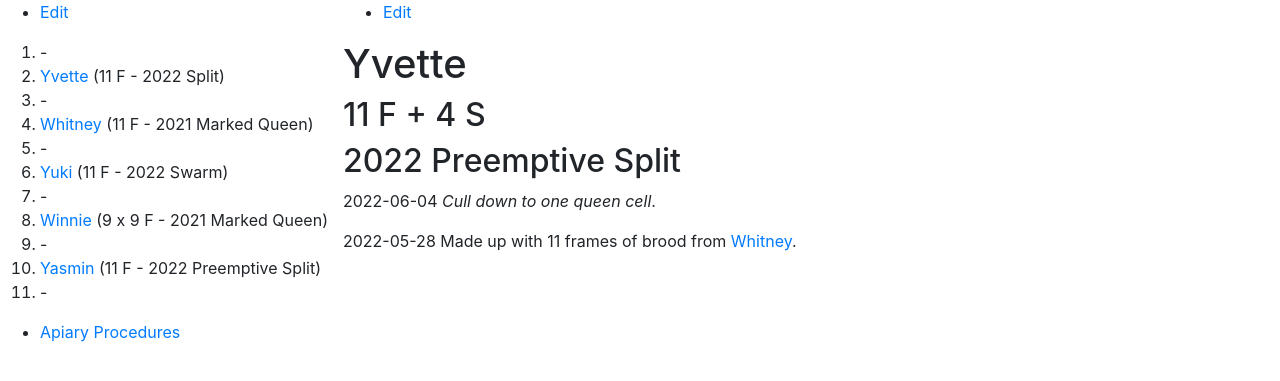
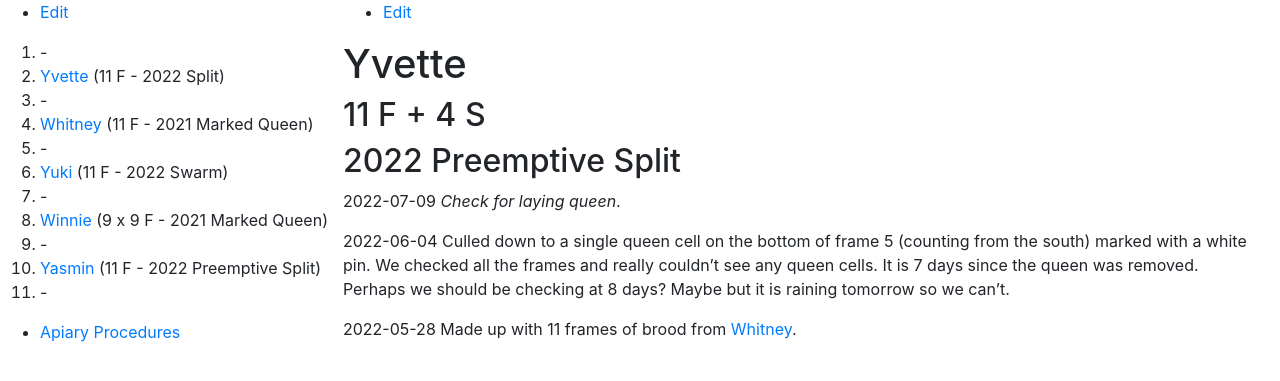
Before and after one commit to joejcollins/rhapsody-angel, a Jekyll site: the page built from queens/2022-yvette.md, in a window 1280 px wide. Shown: the top 381 px of the page. Built offline with Jekyll 4.4.1, drawn with Linux system fonts in a browser that asks for light colours; our own code applies the rules of GitHub Pages for plain Markdown files.

Commit message:
Swarms and culled queen cells

```diff
--- a/queens/2022-yvette.md
+++ b/queens/2022-yvette.md
@@ -4,6 +4,8 @@
 
 ## 2022 Preemptive Split
 
-2022-06-04 *Cull down to one queen cell*.
+2022-07-09 *Check for laying queen*.
+
+2022-06-04 Culled down to a single queen cell on the bottom of frame 5 (counting from the south) marked with a white pin.  We checked all the frames and really couldn't see any queen cells.  It is 7 days since the queen was removed.  Perhaps we should be checking at 8 days?  Maybe but it is raining tomorrow so we can't.
 
 2022-05-28 Made up with 11 frames of brood from [Whitney]({{ site.baseurl }}/queens/2021-whitney.html).
```
Also changed, not shown: queens/2021-whitney.md (+2 -0 lines), queens/2021-winnie.md (+3 -1 lines), queens/2022-yasmin.md (+4 -0 lines), queens/2022-yuki.md (added, +13 -0 lines).
